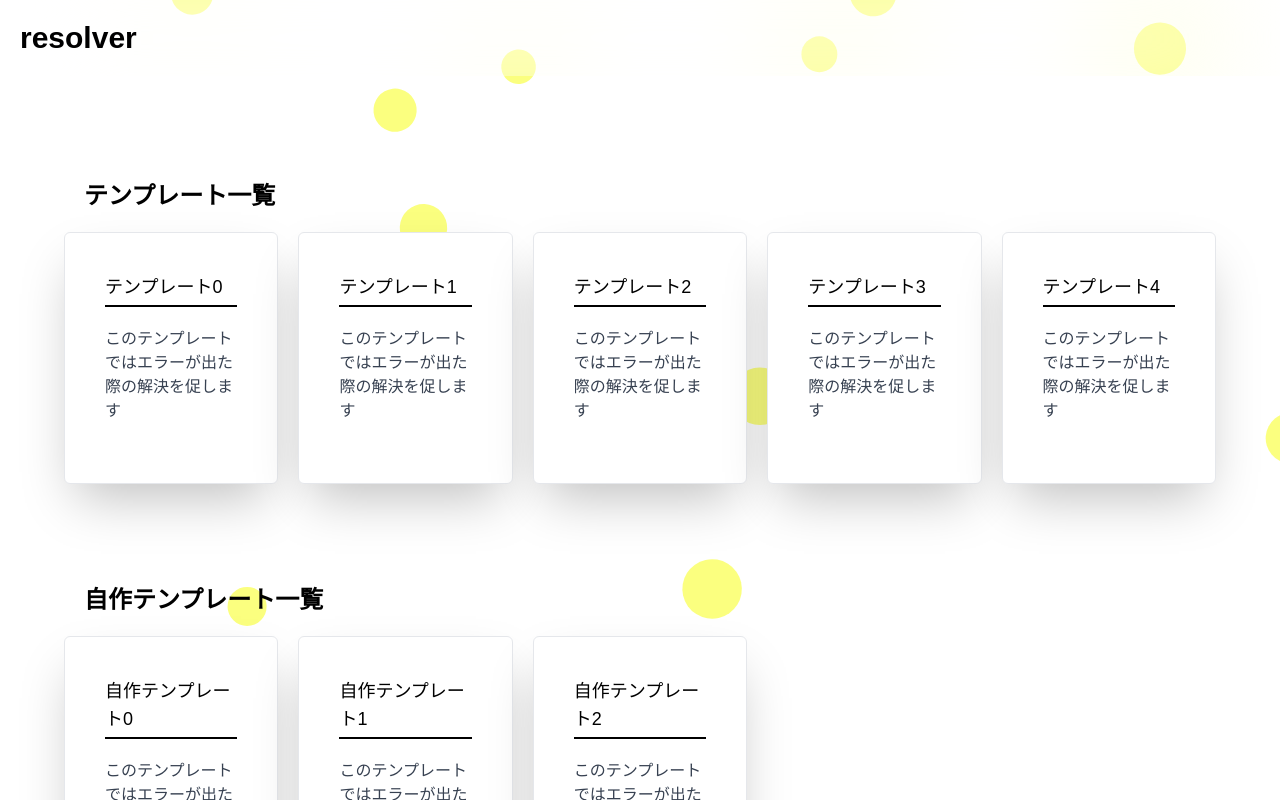
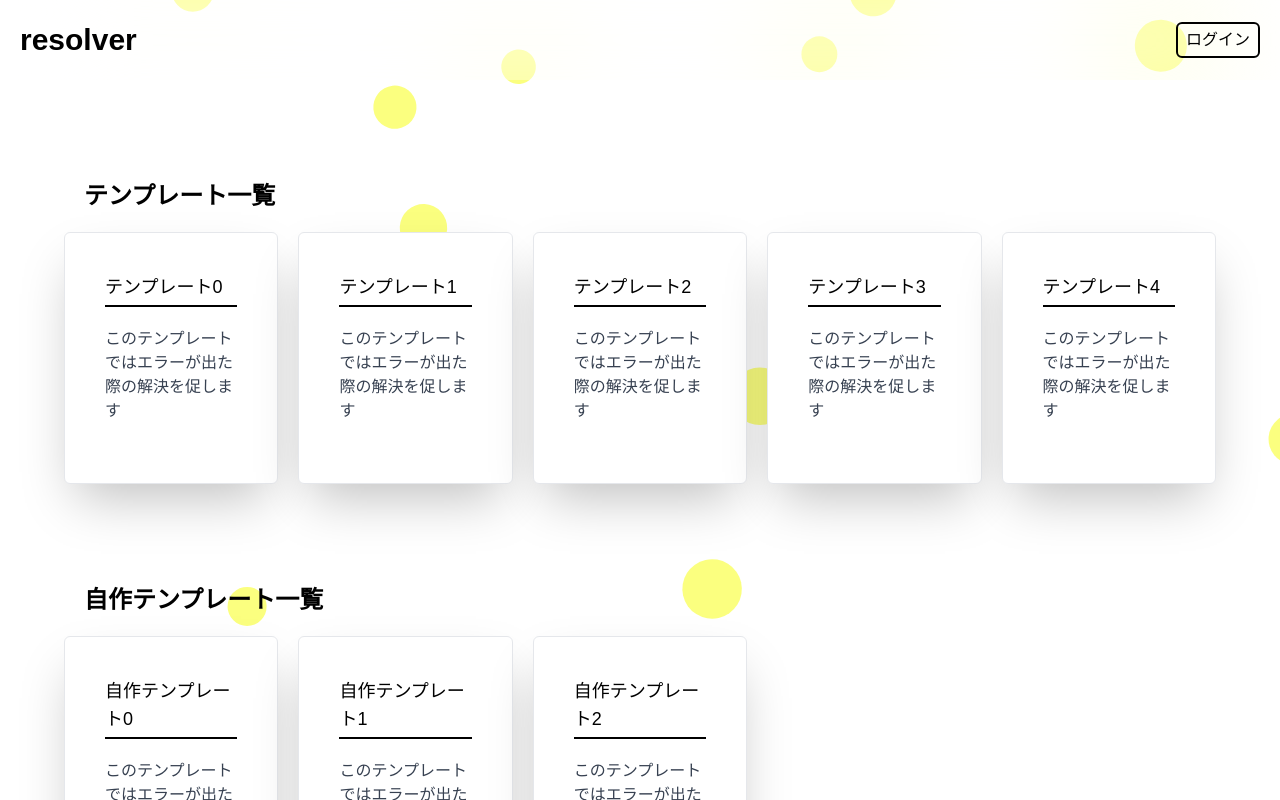
Before and after one commit to Yuki-code-cell/Hackathon-vol.9, a Next.js app: page / in a window 1280 px wide. Shown: the top 800 px of the page. Built offline with nearby package versions, Linux system fonts and the light colour scheme; no server answers; a web font is replaced by a local one.

Commit message:
ログイン機能

```diff
--- a/components/shared/Header.tsx
+++ b/components/shared/Header.tsx
@@ -1,7 +1,41 @@
+import { useEffect, useState } from 'react';
+import { supabase } from '../../libs/supabase';
+import { signInWithGoogle } from '../../util/Auth/signin';
+import { signout } from '../../util/Auth/signout';
+import { Button } from '../atoms/Button';
+
 export const Header = () => {
+  const [data, setData] = useState('' as any);
+  useEffect(() => {
+    const session = async () => {
+      const res = await supabase.auth.getSession();
+      setData(res.data.session?.user);
+    };
+    session();
+  }, []);
   return (
-    <div className="w-full h-20 ">
-      <p className="text-3xl font-bold p-5 backdrop-blur-3xl">resolver</p>
+    <div className="w-full h-20 flex items-center backdrop-blur-3xl">
+      <p className="text-3xl font-bold p-5 ">resolver</p>
+      {!data ? (
+        <Button onClick={signInWithGoogle} className=" ml-auto m-5">
+          ログイン
+        </Button>
+      ) : (
+        <Button
+          onClick={() => {
+            signout()
+              .then(() => {
+                window.location.reload();
+              })
+              .catch((err) => {
+                alert(err);
+              });
+          }}
+          className=" ml-auto m-5"
+        >
+          ログアウト
+        </Button>
+      )}
     </div>
   );
 };
--- /dev/null
+++ b/util/Auth/signin.ts
@@ -0,0 +1,7 @@
+import { supabase } from '../../libs/supabase';
+
+export async function signInWithGoogle() {
+  const { data, error } = await supabase.auth.signInWithOAuth({
+    provider: 'google',
+  });
+}
--- /dev/null
+++ b/util/Auth/signout.ts
@@ -0,0 +1,4 @@
+import { supabase } from '../../libs/supabase';
+export async function signout() {
+  const { error } = await supabase.auth.signOut();
+}
```
